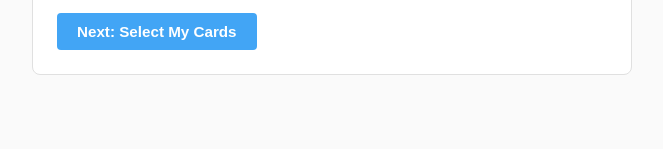
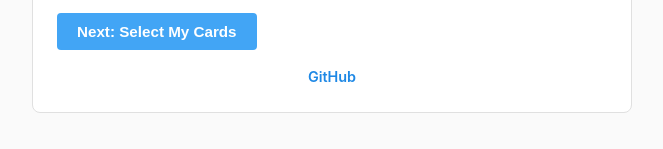
Before and after one commit to dmd/clue-assistant, a plain HTML site: page index.html in a window 1280 px wide. Shown: the part 531-680 px from the top of the page, 308-971 px from the left. Drawn offline with Linux system fonts and the light colour scheme.

Commit message:
github link

```diff
--- a/index.html
+++ b/index.html
@@ -90,6 +90,22 @@
     max-width: 240px;
   }
 
+  #setup-bottom-github {
+    margin-top: 16px;
+    text-align: center;
+    font-size: 0.9rem;
+  }
+
+  #setup-bottom-github a {
+    color: #1e88e5;
+    font-weight: 600;
+    text-decoration: none;
+  }
+
+  #setup-bottom-github a:hover {
+    text-decoration: underline;
+  }
+
   button {
     padding: 10px 20px;
     border: none;
@@ -449,6 +465,10 @@
     </div>
 
     <button id="start-game-btn" class="success" onclick="startGame()">Start Game</button>
+  </div>
+
+  <div id="setup-bottom-github">
+    <a href="https://github.com/dmd/clue-assistant" target="_blank" rel="noopener noreferrer">GitHub</a>
   </div>
 </div>
 
```
